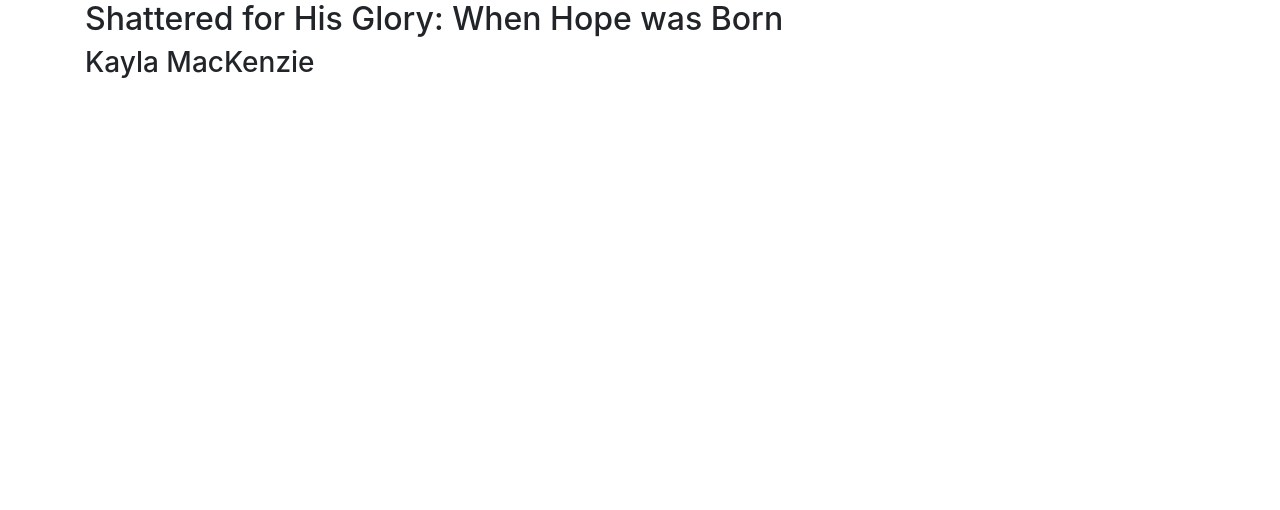
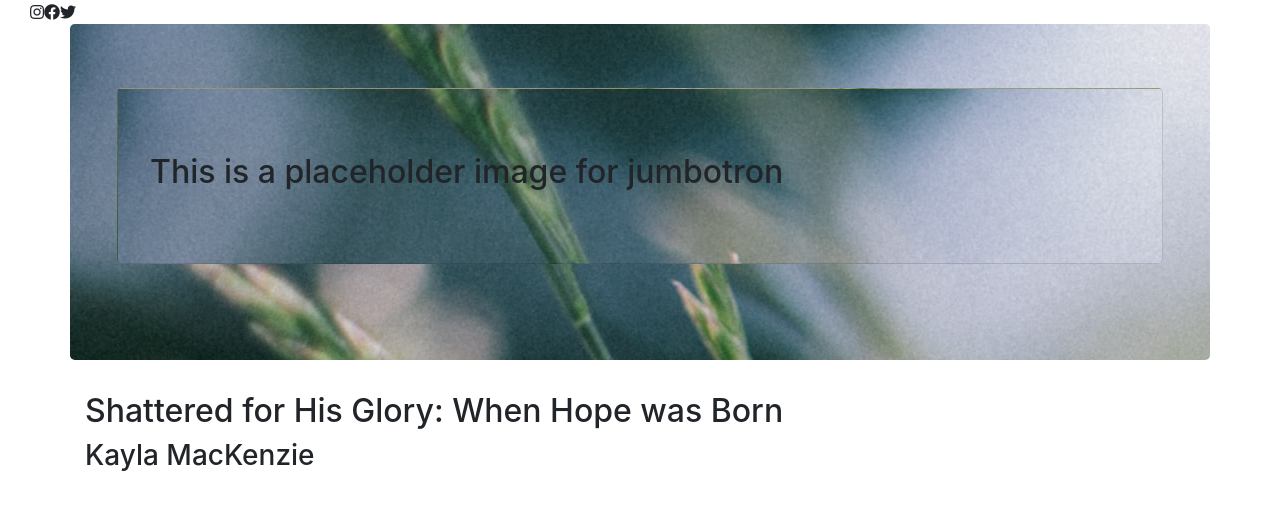
Before and after one commit to SeanMacKenzie/BookSite, an Angular app: page / in a window 1280 px wide. Shown: the top 510 px of the page. Built offline with nearby package versions, Linux system fonts and the light colour scheme.

Commit message:
navbar component and fontawesome

```diff
--- a/src/app/app.component.html
+++ b/src/app/app.component.html
@@ -1,4 +1,12 @@
+<app-navbar></app-navbar>
 <div class="container">
+    <div class="row jumbotron">
+        <div class="col-md-12">
+            <div class="jumbotron card card-image">
+                <h2>This is a placeholder image for jumbotron</h2>
+            </div>
+        </div>
+    </div>
     <div class="row">
         <div class="col-md-12">
             <h2>Shattered for His Glory: When Hope was Born</h2>
--- a/src/app/app.component.scss
+++ b/src/app/app.component.scss
@@ -0,0 +1,3 @@
+.jumbotron {
+    background-image: url('../assets/wheat.jpg')
+}
--- a/src/app/app.module.ts
+++ b/src/app/app.module.ts
@@ -3,10 +3,12 @@ import { NgModule } from '@angular/core';
 
 import { AppRoutingModule } from './app-routing.module';
 import { AppComponent } from './app.component';
+import { NavbarComponent } from './navbar/navbar.component';
 
 @NgModule({
   declarations: [
-    AppComponent
+    AppComponent,
+    NavbarComponent
   ],
   imports: [
     BrowserModule,
--- /dev/null
+++ b/src/app/navbar/navbar.component.html
@@ -0,0 +1,9 @@
+<div class="container-fluid">
+    <div class="navbar_row">
+        <div class="col-md-12">
+            <i class="fab fa-instagram"></i>
+            <i class="fab fa-facebook"></i>
+            <i class="fab fa-twitter"></i>
+        </div>
+    </div>
+</div>
--- /dev/null
+++ b/src/app/navbar/navbar.component.ts
@@ -0,0 +1,15 @@
+import { Component, OnInit } from '@angular/core';
+
+@Component({
+  selector: 'app-navbar',
+  templateUrl: './navbar.component.html',
+  styleUrls: ['./navbar.component.scss']
+})
+export class NavbarComponent implements OnInit {
+
+  constructor() { }
+
+  ngOnInit() {
+  }
+
+}
--- a/src/index.html
+++ b/src/index.html
@@ -7,6 +7,7 @@
   <meta name="viewport" content="width=device-width, initial-scale=1">
   <link rel="icon" type="image/x-icon" href="favicon.ico">
   <link rel="stylesheet" href="https://stackpath.bootstrapcdn.com/bootstrap/4.3.1/css/bootstrap.min.css" integrity="sha384-ggOyR0iXCbMQv3Xipma34MD+dH/1fQ784/j6cY/iJTQUOhcWr7x9JvoRxT2MZw1T" crossorigin="anonymous">
+  <link rel="stylesheet" href="https://cdnjs.cloudflare.com/ajax/libs/font-awesome/5.11.2/css/all.min.css"
 </head>
 <body>
   <app-root></app-root>
```
Also changed, not shown: src/app/navbar/navbar.component.scss (added), src/assets/wheat.jpg (added), 1 other file (tests, documents, lock files or other folders).
